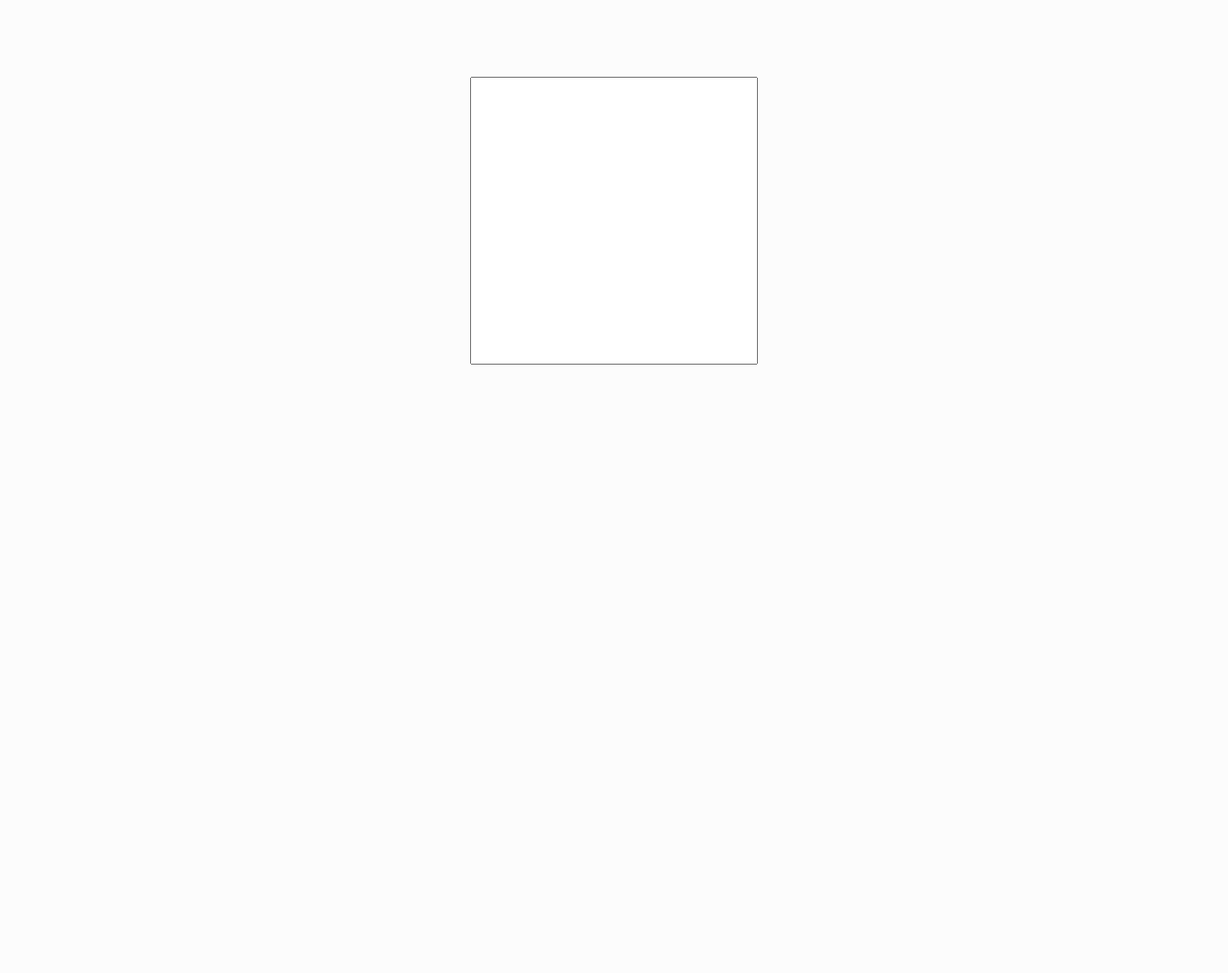
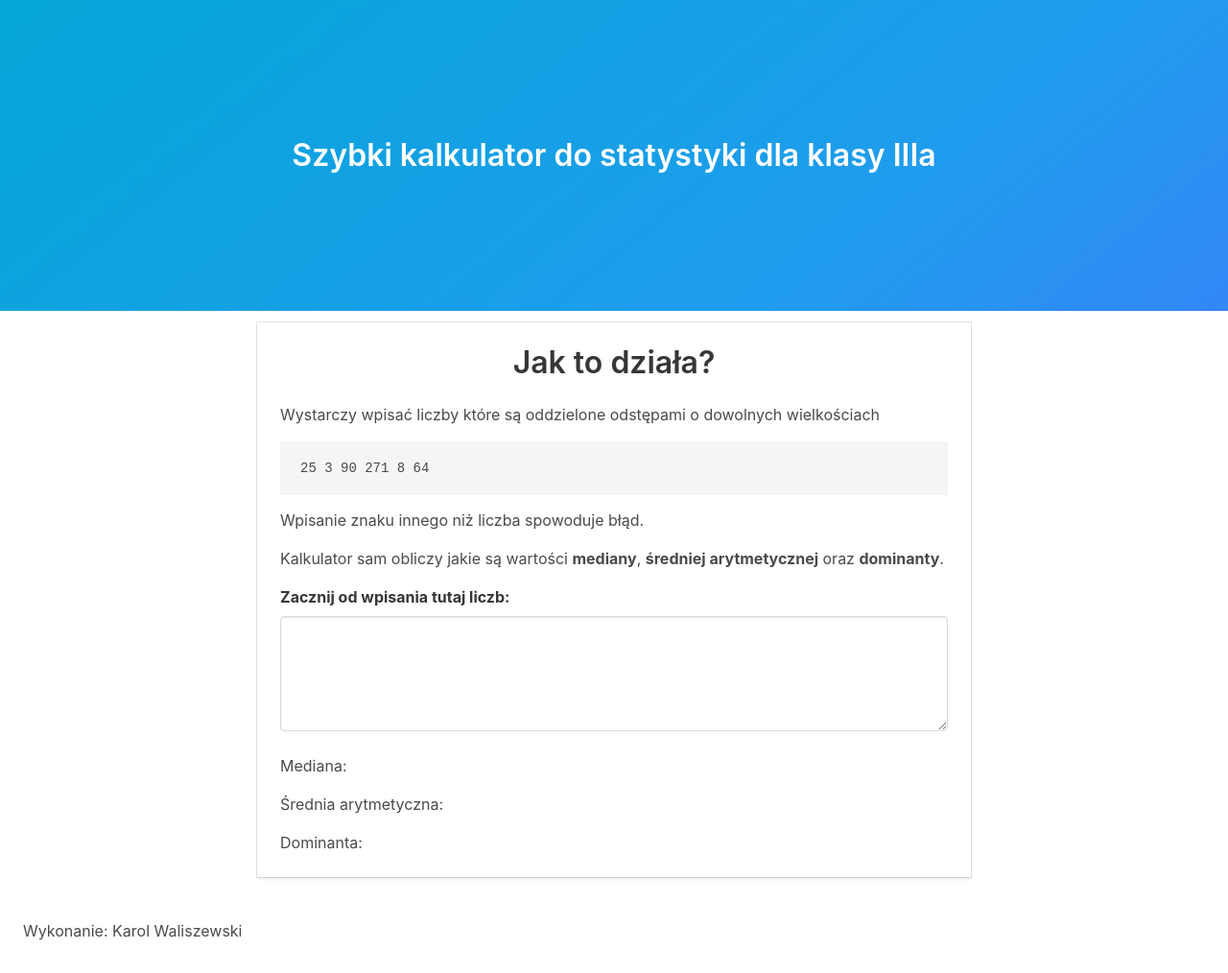
Before and after one commit to Karol-Waliszewski/kalkulator-statystyki, a website: page src/index.html in a window 1280 px wide. Shown: the whole page at 96% size. Before the commit the page ends 800 px from the top, so only its background shows below. Drawn offline with nearby package versions, Linux system fonts and the light colour scheme; files that its build step writes are made by us from their sources.

Commit message:
Project finished

```diff
--- a/src/index.html
+++ b/src/index.html
@@ -5,16 +5,53 @@
   <meta charset="UTF-8">
   <meta name="viewport" content="width=device-width, initial-scale=1.0">
   <meta http-equiv="X-UA-Compatible" content="ie=edge">
-  <title>Gulp Workflow</title>
+  <title>IIIa - Statystyka</title>
+  <link rel="stylesheet" href="https://cdnjs.cloudflare.com/ajax/libs/bulma/0.7.2/css/bulma.css">
   <link rel="stylesheet" href="/css/main.css">
 </head>
 
 <body>
+
+  <section class="hero is-info is-medium is-bold">
+    <div class="hero-body">
+      <div class="container has-text-centered">
+        <h1 class="title">Szybki kalkulator do statystyki dla klasy IIIa</h1>
+      </div>
+    </div>
+  </section>
+
   <main>
-
-    <textarea name="numbers" id="numbers" class="textarea"></textarea>
-
+    <section class="container">
+      <div class="column is-8 is-offset-2">
+        <div class="card ">
+          <div class="card-content">
+            <div class="media">
+              <div class="media-content has-text-centered">
+                <p class="title">Jak to działa?</p>
+              </div>
+            </div>
+            <div class="content">
+              <p> Wystarczy wpisać liczby które są oddzielone odstępami o dowolnych wielkościach</p>
+              <pre>25 3 90 271 8 64</pre>
+              <p> Wpisanie znaku innego niż liczba spowoduje błąd.</p>
+              </p> Kalkulator sam obliczy jakie są wartości <b>mediany</b>, <b>średniej arytmetycznej</b> oraz <b>dominanty</b>.</p>
+              <div class="field">
+                <label for="numbers" class="label">Zacznij od wpisania tutaj liczb:</label>
+                <div class="control">
+                  <textarea name="numbers" id="numbers" class="textarea"></textarea>
+                </div>
+              </div>
+            </div>
+            <div class="content">
+              <p>Mediana: <span id="mediana"></span></p>
+              <p>Średnia arytmetyczna: <span id="arytmetyczna"></span></p>
+              <p>Dominanta: <span id="dominanta"></span></p>
+            </div>
+          </div>
+        </div>
+    </section>
   </main>
+  <footer class="footer">Wykonanie: Karol Waliszewski</footer>
   <script src="/js/script.js"></script>
 </body>
 
--- a/src/js/script.js
+++ b/src/js/script.js
@@ -6,14 +6,14 @@ document.getElementById("numbers").addEventListener("input", function() {
     .split(/(\s+)/)
     .filter(el => el.trim().length > 0)
     .map(el => Number(el))
-    .sort();
+    .sort((a, b) => a - b);
 
   // Calling statistics functions
-  console.log("=============")
+  //console.log("=============");
   mediana();
   arytmetyczna();
   dominanta();
-  console.log("=============");
+  //console.log("=============");
 });
 
 function mediana() {
@@ -26,7 +26,8 @@ function mediana() {
     var index = (dlugosc + 1) / 2 - 1;
     wynik = numbers[index];
   }
-  console.log(`Mediana to: ${wynik}`);
+  document.getElementById("mediana").innerText = wynik;
+  //console.log(`Mediana to: ${wynik}`);
 }
 
 function arytmetyczna() {
@@ -35,19 +36,22 @@ function arytmetyczna() {
     suma += num;
   }
   var wynik = Math.round(suma / numbers.length + "e+2") / 100;
-  console.log(`Srednia arytmetyczna to: ${wynik}`);
+  document.getElementById("arytmetyczna").innerText = wynik;
+  //console.log(`Srednia arytmetyczna to: ${wynik}`);
 }
 
 function dominanta() {
   var nums = {};
-  var max = null;
+  var max = 0;
   var wynik = [];
 
   for (let num of numbers) {
     nums[num] = nums[num] + 1 || 1;
   }
   for (let num in nums) {
-    if (max < nums[num]) {
+    if (typeof nums[max] == "undefined") {
+      max = num;
+    } else if (nums[max] < nums[num]) {
       max = num;
     }
   }
@@ -57,6 +61,9 @@ function dominanta() {
       wynik.push(num);
     }
   }
+  console.log(nums);
+  console.log(max);
 
-  console.log(`Dominanta to: ${wynik}`);
+  document.getElementById("dominanta").innerText = wynik;
+  //console.log(`Dominanta to: ${wynik}`);
 }
--- a/src/sass/main.scss
+++ b/src/sass/main.scss
@@ -1,20 +1,11 @@
-
 * {
   box-sizing: border-box;
   margin: 0;
   padding: 0;
 }
 
-body {
-  background: #fcfcfc;
-  font-family: 'Roboto', sans-serif;
+
+.footer {
+  background: none;
+  padding: 2rem 1.5rem;
 }
-
-.textarea {
-  display: block;
-  padding: 0;
-  margin: 10vh auto;
-  resize: none;
-  height: 300px;
-  width: 300px;
-}
```
Also changed, not shown: dist/css/main.css, dist/index.html, dist/js/script.js, 2 other files.
